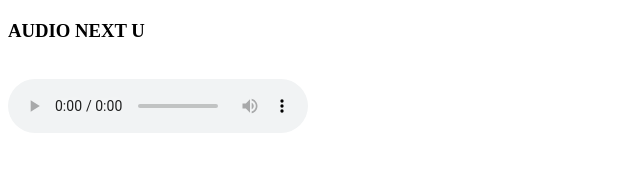
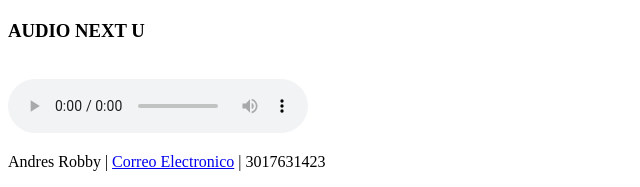
Before and after one commit to Bryanbermuudez/Next-U, a plain HTML site: page pag/experiencia.html in a window 1280 px wide. Shown: the part 1056-1243 px from the top of the page, without its empty margins (0-640 px from the left). Before the commit the page ends 1201 px from the top, so only its background shows below. Drawn offline with Linux system fonts and the light colour scheme.

Commit message:
correciones

```diff
--- a/pag/experiencia.html
+++ b/pag/experiencia.html
@@ -27,7 +27,7 @@
       Tu Navegador No Soporta Ningun Formato
     </video>
     <h3>AUDIO NEXT U</h3>
-  </br><audio src="../media/voz1.mp3" controls title="Audio Next U">
-    <footer>Andres Robby | <a href="mailto:Andresrobby@hotmail.com">Correo Electronico</a> | 3017631423</footer>
+  </br><audio src="../media/voz1.mp3" controls title="Audio Next U"></audio>
+  <p><footer>Andres Robby | <a href="mailto:Andresrobby@hotmail.com">Correo Electronico</a> | 3017631423</footer><p>
   </body>
 </html>
```
